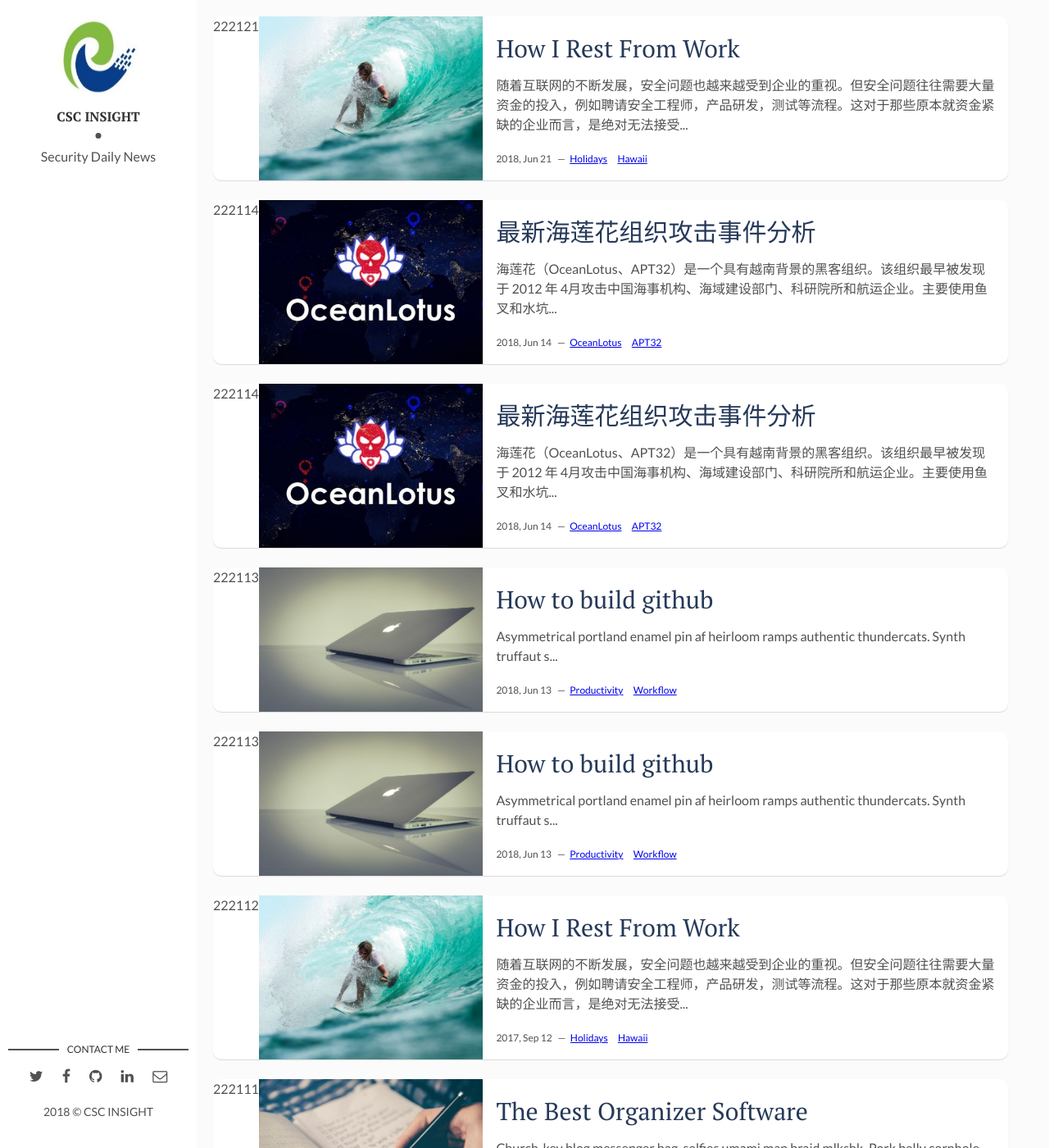
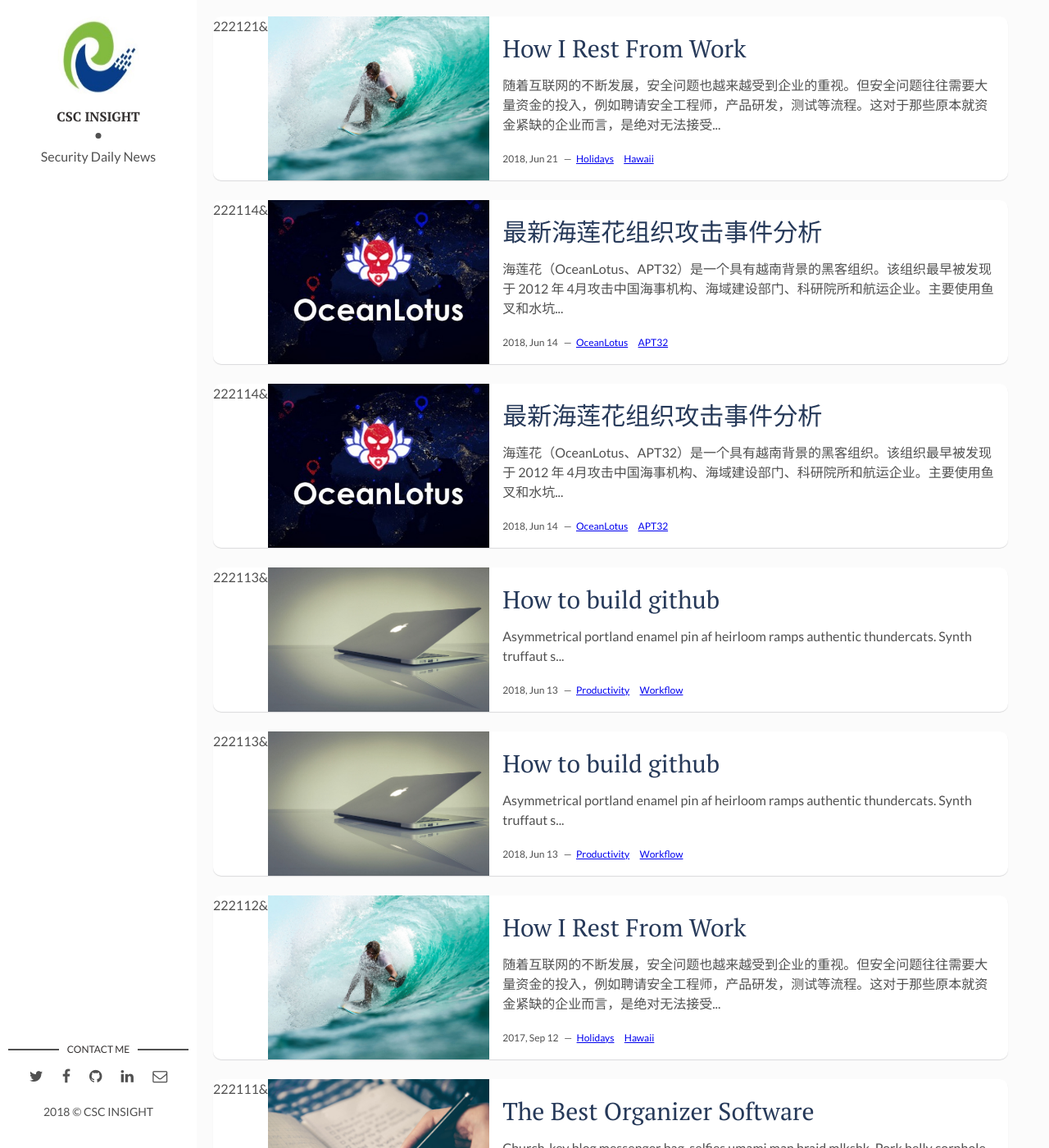
Before and after one commit to Marshalord/CSC005, a Jekyll site: the page built from passed.html, in a window 1280 px wide and 1400 px high. Shown: the whole window at 82% size. Built offline with Jekyll 4.4.1, drawn with Linux system fonts in a browser that asks for light colours; some of the changed text lies outside the part shown.

Commit message:
First pages commit

```diff
--- a/passed.html
+++ b/passed.html
@@ -5,9 +5,9 @@
 ---
 {% for post in site.posts%}
 <article class="post">
-<a>{% assign day={{site.time|date:'%d'}} %}{{day|abs}}{% assign yday={{day|abs}}|plus:-1%}{{yday}}</a>
+{% assign day={{site.time|date:'%d'}} %}{{day|abs}}{% assign yday={{day|abs}}|plus:-1%}{{yday}}
   {% if {{post.date | date:'%d' | abs}} == yday %}
-  <a>{{post.date | date:'%d' | abs}}</a>
+    <a>{{post.date | date:'%d' | abs}}&{{yady}}</a>
     {% if post.img %}
       <a class="post-thumbnail" style="background-image: url({{"/assets/img/" | prepend: site.selfurl | append : post.img}})" href="{{post.tourl}}"></a>
     {% else %}
@@ -25,4 +25,5 @@
     {% continue %}
   {% endif %}
 </article>
+
 {% endfor %}
```
Lines whose indentation alone changed are shown as unchanged.
